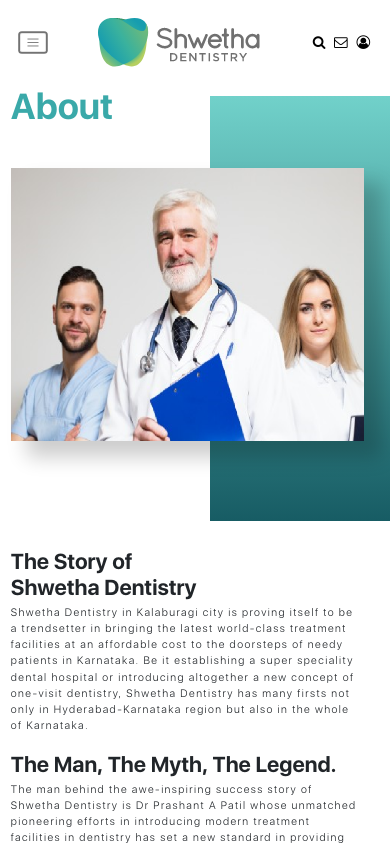
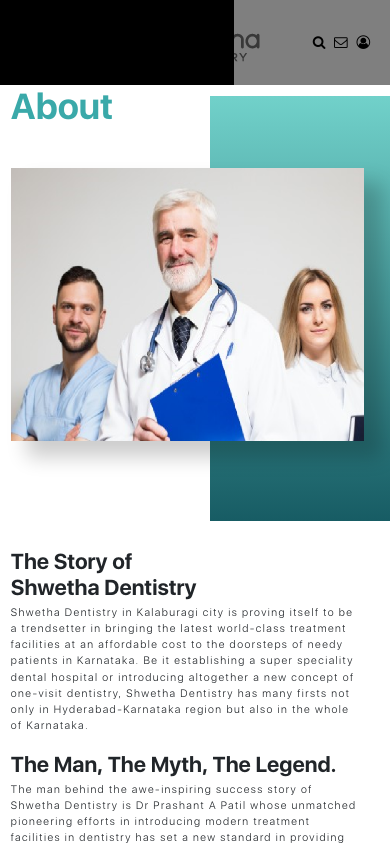
Before and after one commit to Gopal-creater/Dentist, a React (Create React App) app: page /about in a window 390 px wide. Both pictures are taken after a click on the button 32 px from the left and 42 px from the top of the page. Shown: the top 844 px of the page. Built offline with nearby package versions, Linux system fonts and the light colour scheme.

Commit message:
navbar_toggle

```diff
--- a/package.json
+++ b/package.json
@@ -7,6 +7,7 @@
     "@testing-library/react": "^11.2.2",
     "@testing-library/user-event": "^12.6.0",
     "aos": "^2.3.4",
+    "jquery": "^3.5.1",
     "node-sass": "^4.14.1",
     "react": "^17.0.1",
     "react-countup": "^4.3.3",
--- a/src/Component/NavBar/NavBar.js
+++ b/src/Component/NavBar/NavBar.js
@@ -1,54 +1,112 @@
-import React, { useEffect } from 'react';
-import '../NavBar/NavBar.scss';
-import logo from '../../assets/logo_main.png';
-import mobilelogo from '../../assets/sinewave-content.png';
-import {NavLink} from 'react-router-dom';
+import React, { useEffect } from "react";
+import "../NavBar/NavBar.scss";
+import logo from "../../assets/logo_main.png";
+import mobilelogo from "../../assets/sinewave-content.png";
+import { NavLink } from "react-router-dom";
+import $ from "jquery";
 
 export default function NavBar() {
+  useEffect(() => {
+    $(document).ready(function () {
+      $(".navbar-toggler,.overlay").on("click", function () {
+        $(".mobile-menu,.overlay").toggleClass("open");
+      });
+    });
+  });
+
   function openNav() {
     document.getElementById("mySidepanel").style.width = "250px";
   }
 
+  //   document.querySelector(".mobile-menu").toggleAttribute("open");
+  //   toggleButton.addEventListener("click", function (e) {
+  //     alert("Toggle button clicked");
+  //   });
+
+  //   const clickHandler = () => {
+  //     document.querySelector(".mobile-menu").classList.toggle("open");
+  //   };
+
+  //   document.querySelector(".overlay").classList("open");
+
+  //   const closeSidenavHandler = () => {
+  //     document.querySelector(".overlay").classList.toggle("open");
+  //   };
+
   return (
-        <div className='NavBar-container'>
-            <nav className="navbar-light navbar navbar-expand-lg">
+    <div className="NavBar-container">
+      {/* <nav className="navbar-light navbar navbar-expand-lg fixed-top navar-top"> */}
+      <nav className="navbar-light navbar navbar-expand-lg sticky-top navar-top">
         <div className="container-fluid">
-                    <a className="navbar-brand" href="#">
-                        <img src ={logo} className='NavBar-logo'></img>
-                        <img src ={mobilelogo} className='NavBar-mobile-logo'></img>
+          <a
+            className="navbar-brand"
+            // className="navbar-brand"
+            href="#"
+          >
+            <img src={logo} className="NavBar-logo"></img>
+            <img src={mobilelogo} className="NavBar-mobile-logo"></img>
           </a>
-                    <button className="navbar-toggler order-first" type="button" data-bs-toggle="collapse" data-bs-target="#navbarTogglerDemo02" aria-controls="navbarTogglerDemo02" aria-expanded="false" aria-label="Toggle navigation">
+          <button
+            // onClick={clickHandler}
+            className="navbar-toggler mt-4 mt-lg-0 order-first"
+            type="button"
+            // data-toggle="collapse"
+            // aria-expanded="false"
+            // data-bs-toggle="collapse"
+            // data-bs-target="#navbarTogglerDemo02"
+            // aria-controls="navbarTogglerDemo02"
+            // aria-expanded="false"
+            // aria-label="Toggle navigation"
+          >
             <span className="navbar-toggler-icon"> </span>
           </button>
-                    <div className="collapse navbar-collapse" id="navbarTogglerDemo02">
+          <div
+            className="collapse navbar-collapse d-flex flex-column flex-lg-row
+             flex-xl-row justify-content-lg-end  mobile-menu"
+            // className="collapse navbar-collapse   mobile-menu"
+            id="navbarTogglerDemo02"
+          >
             <ul className="me-5 navbar-nav mb-2 mb-lg-0">
-                            <li className="nav-item">
-                                <NavLink exact to="/experience" className="nav-link" >EXPERIENCE DENTISTRY</NavLink>
+              <li className="nav-item p-5 p-lg-0">
+                <NavLink exact to="/experience" className="nav-link">
+                  EXPERIENCE DENTISTRY
+                </NavLink>
               </li>
-                            <li className="nav-item">
-                                <NavLink exact to='/expert' className='nav-link'>OUR EXPERTS</NavLink>
+              <li className="nav-item p-5 p-lg-0">
+                <NavLink exact to="/expert" className="nav-link">
+                  OUR EXPERTS
+                </NavLink>
               </li>
-                            <li className="nav-item">
-                                <NavLink exact to='/treatment' className='nav-link'>TREATMENTS</NavLink>
+              <li className="nav-item p-5 p-lg-0">
+                <NavLink exact to="/treatment" className="nav-link">
+                  TREATMENTS
+                </NavLink>
               </li>
-                            <li className="nav-item">
-                                <NavLink exact to='/buzz' className='nav-link'>BUZZ</NavLink>
+              <li className="nav-item p-5 p-lg-0">
+                <NavLink exact to="/buzz" className="nav-link">
+                  BUZZ
+                </NavLink>
               </li>
-                            <li className="nav-item">
-                                <NavLink exact to='/about' className='nav-link'>ABOUT</NavLink>
+              <li className="nav-item p-5 p-lg-0">
+                <NavLink exact to="/about" className="nav-link">
+                  ABOUT
+                </NavLink>
               </li>
-                            <li className="nav-item">
-                                <NavLink exact to='/visit' className='nav-link'>SCHEDULE A VISIT</NavLink>
+              <li className="nav-item p-5 p-lg-0">
+                <NavLink exact to="/visit" className="nav-link">
+                  SCHEDULE A VISIT
+                </NavLink>
               </li>
             </ul>
           </div>
-                    <div className='Nav-icons'>
+          <div className="Nav-icons">
             <i className="fa fa-search" aria-hidden="true"></i>
             <i className="fa fa-envelope-o" aria-hidden="true"></i>
             <i className="fa fa-user-circle-o" aria-hidden="true"></i>
           </div>
         </div>
+        <div class="overlay"></div>
       </nav>
     </div>
-    )
+  );
 }
--- a/src/Component/NavBar/NavBar.scss
+++ b/src/Component/NavBar/NavBar.scss
@@ -1,28 +1,28 @@
-.NavBar-container{
+.NavBar-container {
   font-size: 1.5rem;
   background-color: transparent;
 
-    .navbar-brand{
+  .navbar-brand {
     margin: 0%;
     padding: 0px;
 
-        .NavBar-logo{
+    .NavBar-logo {
       margin-top: -4.7rem;
       margin-left: -7rem;
     }
 
-        .NavBar-mobile-logo{
+    .NavBar-mobile-logo {
       display: none;
     }
   }
 
-    .nav-link{
-        font-style: 'Si-ui-bold';
+  .nav-link {
+    font-style: "Si-ui-bold";
     color: white !important;
     letter-spacing: 1px;
   }
 
-    .Nav-icons{
+  .Nav-icons {
     display: flex;
     justify-content: space-between;
     color: white;
@@ -32,33 +32,78 @@
   }
 }
 
-
-@media (max-width:800px){
-    .NavBar-container{
+@media (max-width: 800px) {
+  .NavBar-container {
     padding: 2rem;
+    position: relative;
+    z-index: 99;
     background-color: transparent;
 
-        .NavBar-mobile-logo{
+    .NavBar-mobile-logo {
       display: inline !important;
     }
 
-        .NavBar-logo{
+    .NavBar-logo {
       display: none;
     }
 
-        .Nav-icons{
+    // .navar-top {
+    //   position: fixed;
+    // }
+
+    .mobile-menu {
+      background-color: black;
+      width: 60%;
+      position: fixed;
+      top: 0;
+      bottom: 0;
+      left: 0;
+      //   margin: auto;
+      //   margin-top: 15%;
+      padding-top: 20%;
+      transform: translate(-100%);
+      transition: all easy 0.25s;
+
+      &.open {
+        transform: translateX(0);
+      }
+    }
+
+    .overlay {
+      position: fixed;
+      top: 0;
+      bottom: 0;
+      left: 0;
+      right: 0;
+      margin: auto;
+      background-color: rgba(0, 0, 0, 0.5);
+      display: none;
+
+      &.open {
+        display: block;
+      }
+    }
+
+    // .navbar-toggler:active {
+    //   transform: translateX(0);
+    // }
+
+    .Nav-icons {
       margin-right: 0px !important;
       color: black;
     }
 
-        .nav-link{
+    .nav-link {
       color: white !important;
     }
-        #navbarTogglerDemo02{
-            position: absolute;
-            z-index: 1;
-            margin-top: 18em;
+    #navbarTogglerDemo02 {
+      ul li {
+        font-size: 2rem;
+        font-family: "Si-ui-medium";
+      }
+      //   position: absolute;
+      //   z-index: 1;
+      //   margin-top: 18em;
     }
   }
-
 }
--- /dev/null
+++ b/src/Component/NavBar/NavbarToggle.js
@@ -0,0 +1 @@
+$(document).ready(function () {});
```
Also changed, not shown: 2 other files (tests, documents, lock files or other folders). Lines whose indentation alone changed are shown as unchanged.
